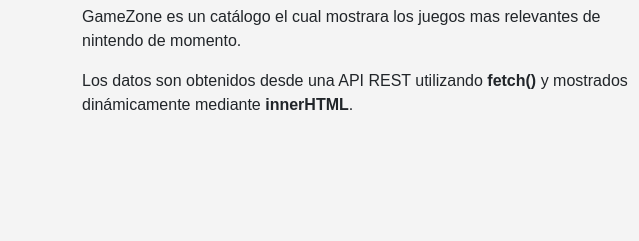
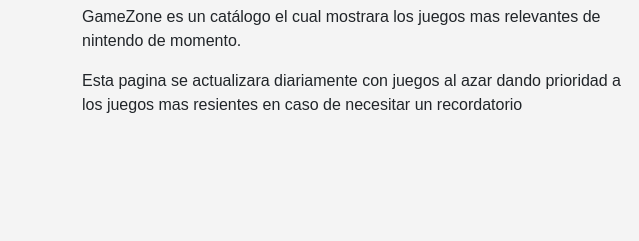
Before and after one commit to Dante309-spec/Examen2-Frontend-Backend, a plain HTML site: page Examen2/Frontend/index.html in a window 1280 px wide. Shown: the part 489-730 px from the top of the page, 0-639 px from the left. Drawn offline with nearby package versions, Linux system fonts and the light colour scheme; no server answers.

Commit message:
Add files via upload

```diff
--- a/Examen2/Frontend/index.html
+++ b/Examen2/Frontend/index.html
@@ -119,9 +119,7 @@
 
                 <p>
 
-                    Los datos son obtenidos desde una API REST utilizando
-                    <strong>fetch()</strong> y mostrados dinámicamente
-                    mediante <strong>innerHTML</strong>.
+                    Esta pagina se actualizara diariamente con juegos al azar dando prioridad a los juegos mas resientes en caso de necesitar un recordatorio
 
                 </p>
 
```
